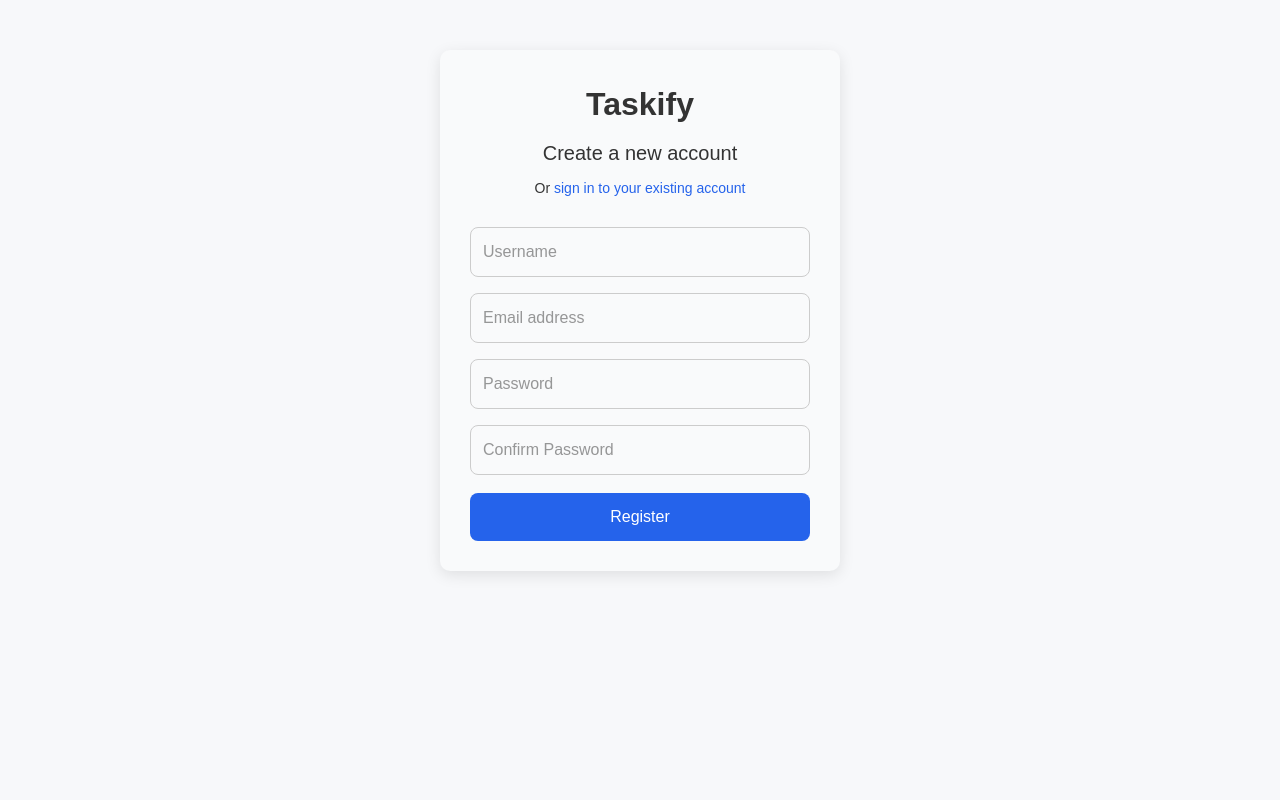
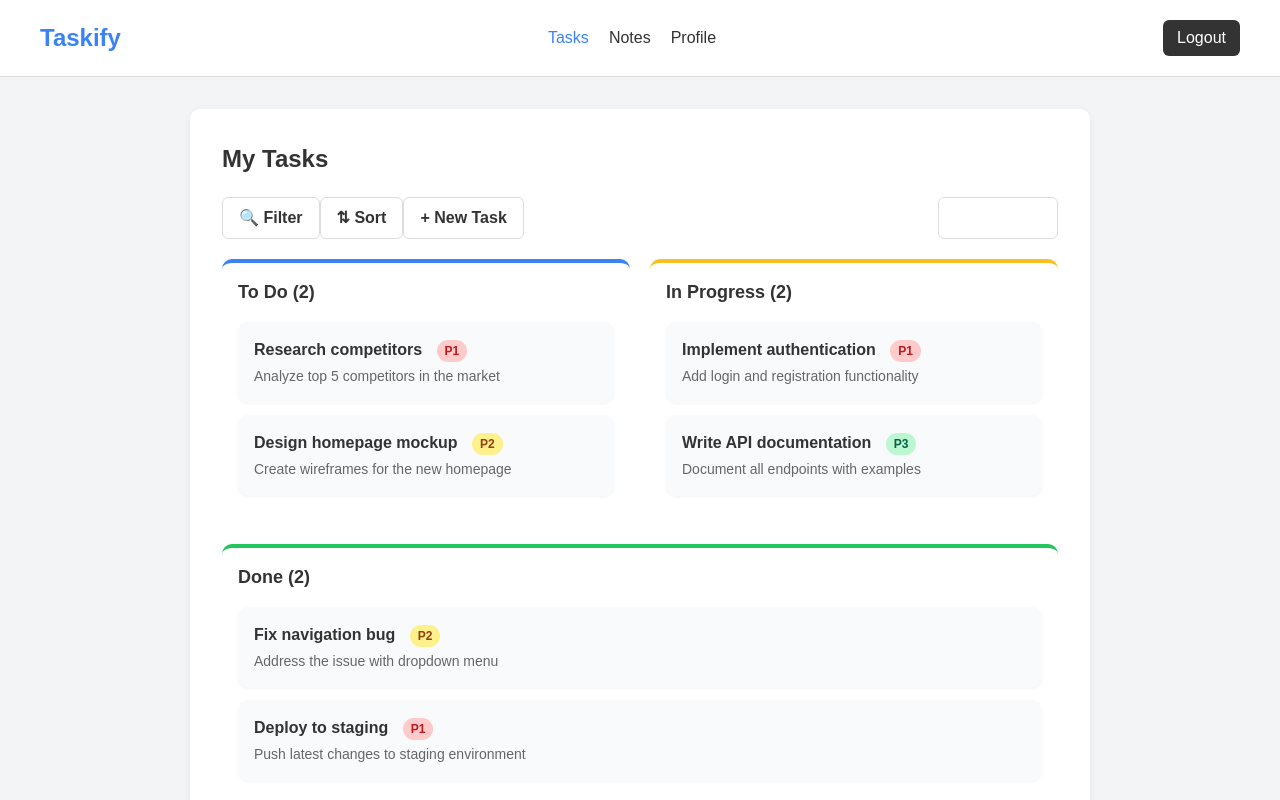
Before and after one commit to rajeev-sr/Taskify-Group1, a React (Vite) app in the folder frontend/: page / in a window 1280 px wide. Shown: the top 800 px of the page. Built offline with nearby package versions, Linux system fonts and the light colour scheme.

Commit message:
Added navigational, user login and component visibility logiv to frontend

```diff
--- a/frontend/src/App.jsx
+++ b/frontend/src/App.jsx
@@ -4,12 +4,16 @@ import AddNewNote from './components/addNewNote';
 import { useState } from 'react'
 import './App.css'
 import Signup from './components/signup'
+import HomePage from './components/homepage'
+import Login from './components/login'
 
 function App() {
+  const [isSignUp, setIsSignUp] = useState(false)
+  const [isLoggedIn, setIsLoggedIn] = useState(true)
 
   return (
     <>
-      <Signup />
+      {(isLoggedIn)?<HomePage setIsLoggedIn={setIsLoggedIn} />:(isSignUp)?<Signup setIsSignUp={setIsSignUp} />:<Login setIsLoggedIn={setIsLoggedIn} setIsSignUp={setIsSignUp} />}
     </>
   )
 }
--- a/frontend/src/components/addNewNote.jsx
+++ b/frontend/src/components/addNewNote.jsx
@@ -1,5 +1,6 @@
 import React, { useState, useEffect } from 'react';
 import './addNewNote.css'
+import './homepage.css'
 
 const AddNewNote = () => {
   const [notes, setNotes] = useState([]);
--- a/frontend/src/components/addNewTask.jsx
+++ b/frontend/src/components/addNewTask.jsx
@@ -1,7 +1,7 @@
 import React, { useState } from "react"
 import "./addNewTask.css"
 
-function TaskModal() {
+function NewTaskModal({ setIsCreatingTask }) {
     const [isOpen, setIsOpen] = useState(false)
     const [newTask, setNewTask] = useState({
         title: "",
@@ -10,52 +10,94 @@ function TaskModal() {
         status: "To Do"
     });
 
+    const handleClose = () => {
+        setIsCreatingTask(false)
+    }
+
     const handleChange = (e) => {
         setNewTask({ ...newTask, [e.target.name]: [e.target.value]})
     }
 
     const handleSubmit = () => {
         console.log("Creating new task : ", newTask)
-        setIsOpen(false)
-        //send newTask object to backend
+        setIsCreatingTask(false)
     }
 
     return (
+    <div className="fixed inset-0 bg-black/40 flex items-center justify-center z-50">
+      <div className="bg-white p-6 rounded-2xl shadow-xl w-[90%] max-w-md">
+        <div className="flex justify-between items-center mb-4">
+          <h2 className="text-xl font-semibold">New Task</h2>
+        </div>
+
+        <div className="space-y-3">
           <div>
-            <button onCLick = {() => setIsOpen}></button>
+            <label className="block text-sm font-medium">Title</label>
+            <input
+              name="title"
+              value={newTask.title}
+              onChange={handleChange}
+              className="w-full border border-gray-300 rounded px-3 py-2 mt-1"
+            />
+          </div>
 
-            {isOpen && (
-                <div className="modal">
-                    <span className="close" onClick={() => setIsOpen(false)}></span>
-                    <label>Title</label>
-                    <input name="title" value={newTask.title} onChange={handleChange} />
+          <div>
+            <label className="block text-sm font-medium">Description</label>
+            <textarea
+              name="description"
+              value={newTask.description}
+              onChange={handleChange}
+              className="w-full border border-gray-300 rounded px-3 py-2 mt-1"
+            />
+          </div>
 
-                    <label>Description</label>
-                    <textarea name="description" value={newTask.description} onChange={handleChange} />
-
-                    <label>Priority</label>
-                    <select name="priority" value={newTask.priority} onChange={handleChange}>
+          <div>
+            <label className="block text-sm font-medium">Priority</label>
+            <select
+              name="priority"
+              value={newTask.priority}
+              onChange={handleChange}
+              className="w-full border border-gray-300 rounded px-3 py-2 mt-1"
+            >
               <option>1 (High)</option>
               <option>2 (Medium)</option>
               <option>3 (Low)</option>
             </select>
-
-                    <label>Status</label>
-                    <select name="status" value={newTask.status} onChange={handleChange}>
-                    <option>To Do</option>
-                    </select>
-
-                    <div style={{ marginTop: "1rem" }}>
-                        <button onClick={() => setIsOpen(false)}>Cancel</button>
-                        <button onClick={handleSubmit} style={{ marginLeft: "1rem" }}>Create Task</button>
           </div>
 
+          <div>
+            <label className="block text-sm font-medium">Status</label>
+            <select
+              name="status"
+              value={newTask.status}
+              onChange={handleChange}
+              className="w-full border border-gray-300 rounded px-3 py-2 mt-1"
+            >
+              <option>To Do</option>
+              <option>In Progress</option>
+              <option>Done</option>
+            </select>
+          </div>
+        </div>
 
+        <div className="flex justify-end mt-6">
+          <button
+            onClick={handleClose}
+            className="px-4 py-2 rounded bg-gray-200 text-gray-700 hover:bg-gray-300"
+          >
+            Cancel
+          </button>
+          <button
+            onClick={handleSubmit}
+            className="ml-3 px-4 py-2 rounded bg-blue-600 text-white hover:bg-blue-700"
+          >
+            Create Task
+          </button>
         </div>
-            )}
+      </div>
     </div>
   )
 }
 
 
-export default TaskModal
+export default NewTaskModal
--- /dev/null
+++ b/frontend/src/components/homepage.css
@@ -0,0 +1 @@
+@import "tailwindcss";
--- a/frontend/src/components/homepage.jsx
+++ b/frontend/src/components/homepage.jsx
@@ -1,68 +1,56 @@
-import React from 'react';
-import './App.css';
+import React, {useState} from 'react';
+import './homepage.css';
+import Tasks from './tasks'
+import Notes from './notes'
+import Profile from './profile'
 
-const HomePage = () => {
+
+const HomePage = ({ setIsLoggedIn }) => {
+  const [currDisplay, setCurrDisplay] = useState(<Tasks />)
+  const [tasksClass, setTasksClass] = useState("active")
+  const [notesClass, setNotesClass] = useState("")
+  const [profileClass, setProfileClass] = useState("")
+
+
+  const resetAllClass = () => {
+    setTasksClass("")
+    setNotesClass("")
+    setProfileClass("")
+  }
+  const handleLogout = () => {
+    setIsLoggedIn(false)
+  }
+  const handleTasks = () => {
+    resetAllClass()
+    setTasksClass("active")
+    setCurrDisplay(<Tasks />)
+  }
+  const handleNotes = () => {
+    resetAllClass()
+    setNotesClass("active")
+    setCurrDisplay(<Notes />)
+  }
+  const handleProfile = () => {
+    resetAllClass()
+    setProfileClass("active")
+    setCurrDisplay(<Profile />)
+  }
+
   return (
+    <>
     <div>
       <header className="header">
         <div className="logo">Taskify</div>
         <nav>
-          <a href="#" className="active">Tasks</a>
-          <a href="#">Notes</a>
-          <a href="#">Profile</a>
+          <a href="#" className={tasksClass} onClick={handleTasks}>Tasks</a>
+          <a href="#" className={notesClass} onClick={handleNotes}>Notes</a>
+          <a href="#" className={profileClass} onClick={handleProfile}>Profile</a>
         </nav>
-        <button className="logout">Logout</button>
+        <button className="logout" onClick={handleLogout}>Logout</button>
       </header>
-
-      <div className="container">
-        <h2>My Tasks</h2>
-        <div className="controls">
-          <div>
-            <button className="btn">🔍 Filter</button>
-            <button className="btn">⇅ Sort</button>
-          </div>
-          <button className="btn new-task">+ New Task</button>
-        </div>
-
-        <div className="columns">
-          <div className="column todo">
-            <h3>To Do (2)</h3>
-            <div className="task">
-              <h4>Research competitors <span className="priority p1">P1</span></h4>
-              <p>Analyze top 5 competitors in the market</p>
-            </div>
-            <div className="task">
-              <h4>Design homepage mockup <span className="priority p2">P2</span></h4>
-              <p>Create wireframes for the new homepage</p>
-            </div>
-          </div>
-
-          <div className="column progress">
-            <h3>In Progress (2)</h3>
-            <div className="task">
-              <h4>Implement authentication <span className="priority p1">P1</span></h4>
-              <p>Add login and registration functionality</p>
-            </div>
-            <div className="task">
-              <h4>Write API documentation <span className="priority p3">P3</span></h4>
-              <p>Document all endpoints with examples</p>
-            </div>
-          </div>
-
-          <div className="column done">
-            <h3>Done (2)</h3>
-            <div className="task">
-              <h4>Fix navigation bug <span className="priority p2">P2</span></h4>
-              <p>Address the issue with dropdown menu</p>
-            </div>
-            <div className="task">
-              <h4>Deploy to staging <span className="priority p1">P1</span></h4>
-              <p>Push latest changes to staging environment</p>
-            </div>
-          </div>
-        </div>
-      </div>
     </div>
+    {currDisplay}
+    </>
   );
 };
 
--- a/frontend/src/components/notes.jsx
+++ b/frontend/src/components/notes.jsx
@@ -1,5 +1,5 @@
 import React, { useState, useEffect } from 'react';
-import AddNewNote from './components/addNewNote';
+import AddNewNote from './addNewNote';
 
 const Notes = () => {
   const [notes, setNotes] = useState([]);
--- a/frontend/src/components/profile.jsx
+++ b/frontend/src/components/profile.jsx
@@ -1,5 +1,5 @@
 import React, { useState } from "react";
-import "./styles.css";
+import "./style.css";
 
 export default function Profile() {
   const [currentPassword, setCurrentPassword] = useState("");
--- a/frontend/src/components/signup.jsx
+++ b/frontend/src/components/signup.jsx
@@ -3,11 +3,16 @@ import "./Signup.css";
 
 let registeredUsers = [];
 
-const Signup = () => {
+const Signup = ({ setIsSignUp }) => {
   const [username, setUsername] = useState("");
   const [email, setEmail] = useState("");
   const [password, setPassword] = useState("");
   const [confirmPassword, setConfirmPassword] = useState("");
+
+
+  const handleLogin = () => {
+    setIsSignUp(false)
+  }
 
   const handleSignup = () => {
     if (password !== confirmPassword) {
@@ -39,7 +44,7 @@ const Signup = () => {
       <h1 className="title">Taskify</h1>
       <h2>Create a new account</h2>
       <p>
-        Or <a href="#">sign in to your existing account</a>
+        Or <a href="#" onClick={handleLogin}>sign in to your existing account</a>
       </p>
 
       <input
--- /dev/null
+++ b/frontend/src/components/tasks.jsx
@@ -0,0 +1,72 @@
+
+import React, {useState} from 'react';
+import './homepage.css';
+import NewTasksModal from './addNewTask'
+
+const Tasks = () => {
+
+    const [isCreatingTask, setIsCreatingTask] = useState(false)
+
+    const handleNewTask = () => {
+        setIsCreatingTask(true)
+    }
+
+    return (
+        <>
+        <div>
+            {(isCreatingTask)?<NewTasksModal setIsCreatingTask={setIsCreatingTask} />:<></>}
+        </div>
+        <div className="container">
+            <h2>My Tasks</h2>
+            <div className="controls">
+                <div>
+                    <button className="btn">🔍 Filter</button>
+                    <button className="btn">⇅ Sort</button>
+                    <button className="btn" onClick={handleNewTask}>+ New Task</button>
+                </div>
+                <button className="btn new-task">+ New Task</button>
+            </div>
+
+            <div className="columns">
+                <div className="column todo">
+                    <h3>To Do (2)</h3>
+                    <div className="task">
+                        <h4>Research competitors <span className="priority p1">P1</span></h4>
+                        <p>Analyze top 5 competitors in the market</p>
+                    </div>
+                    <div className="task">
+                        <h4>Design homepage mockup <span className="priority p2">P2</span></h4>
+                        <p>Create wireframes for the new homepage</p>
+                    </div>
+                </div>
+
+                <div className="column progress">
+                    <h3>In Progress (2)</h3>
+                    <div className="task">
+                        <h4>Implement authentication <span className="priority p1">P1</span></h4>
+                        <p>Add login and registration functionality</p>
+                    </div>
+                    <div className="task">
+                        <h4>Write API documentation <span className="priority p3">P3</span></h4>
+                        <p>Document all endpoints with examples</p>
+                    </div>
+                </div>
+
+                <div className="column done">
+                    <h3>Done (2)</h3>
+                    <div className="task">
+                        <h4>Fix navigation bug <span className="priority p2">P2</span></h4>
+                        <p>Address the issue with dropdown menu</p>
+                    </div>
+                    <div className="task">
+                        <h4>Deploy to staging <span className="priority p1">P1</span></h4>
+                        <p>Push latest changes to staging environment</p>
+                    </div>
+                </div>
+            </div>
+        </div>
+        </>
+    )
+}
+
+export default Tasks
--- a/frontend/src/main.jsx
+++ b/frontend/src/main.jsx
@@ -1,11 +1,13 @@
 import { StrictMode } from 'react'
 import { createRoot } from 'react-dom/client'
+import { BrowserRouter } from 'react-router-dom'
 import App from './App.jsx'
 import './index.css'
 
-
 createRoot(document.getElementById('root')).render(
   <StrictMode>
-    <App />
-  </StrictMode>,
+    <BrowserRouter>
+      <App />
+    </BrowserRouter>
+  </StrictMode>
 )
```
Also changed, not shown: frontend/src/components/login.jsx (+12 -4 lines). Lines whose indentation alone changed are shown as unchanged.
